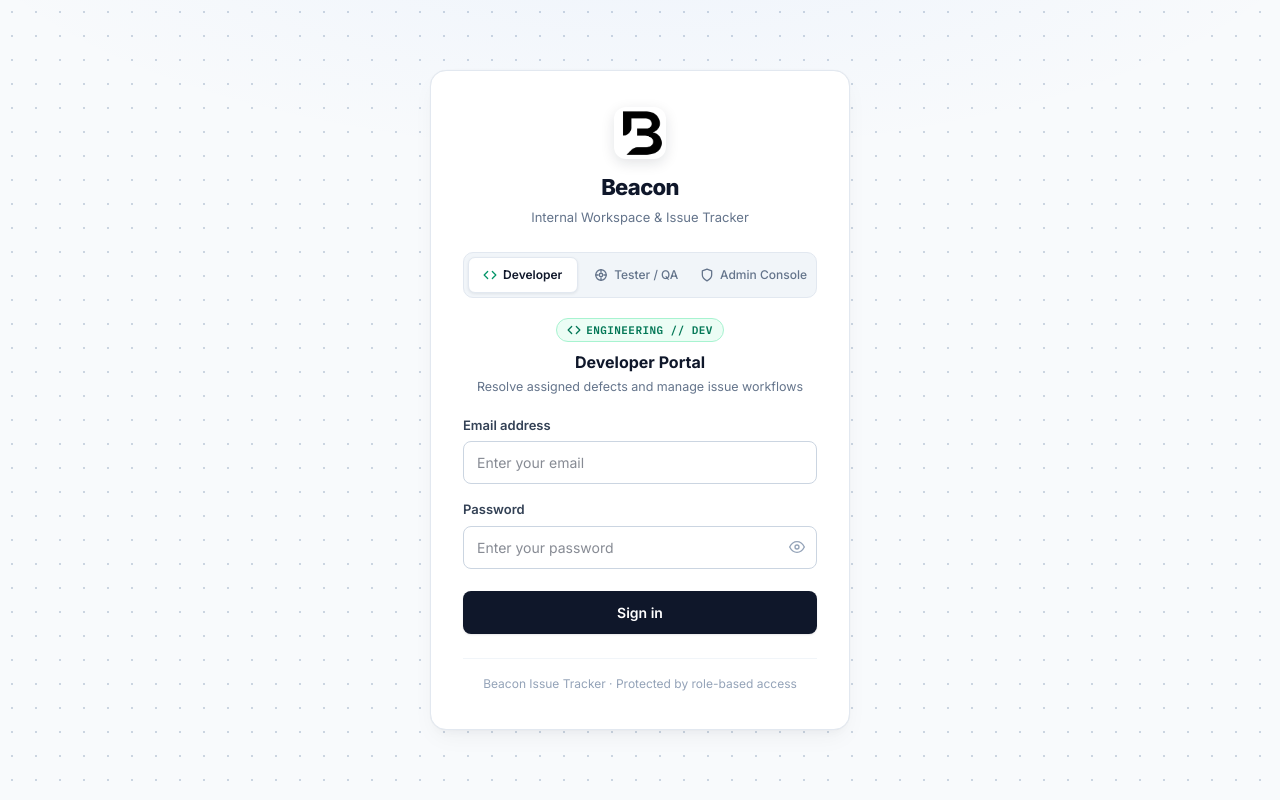
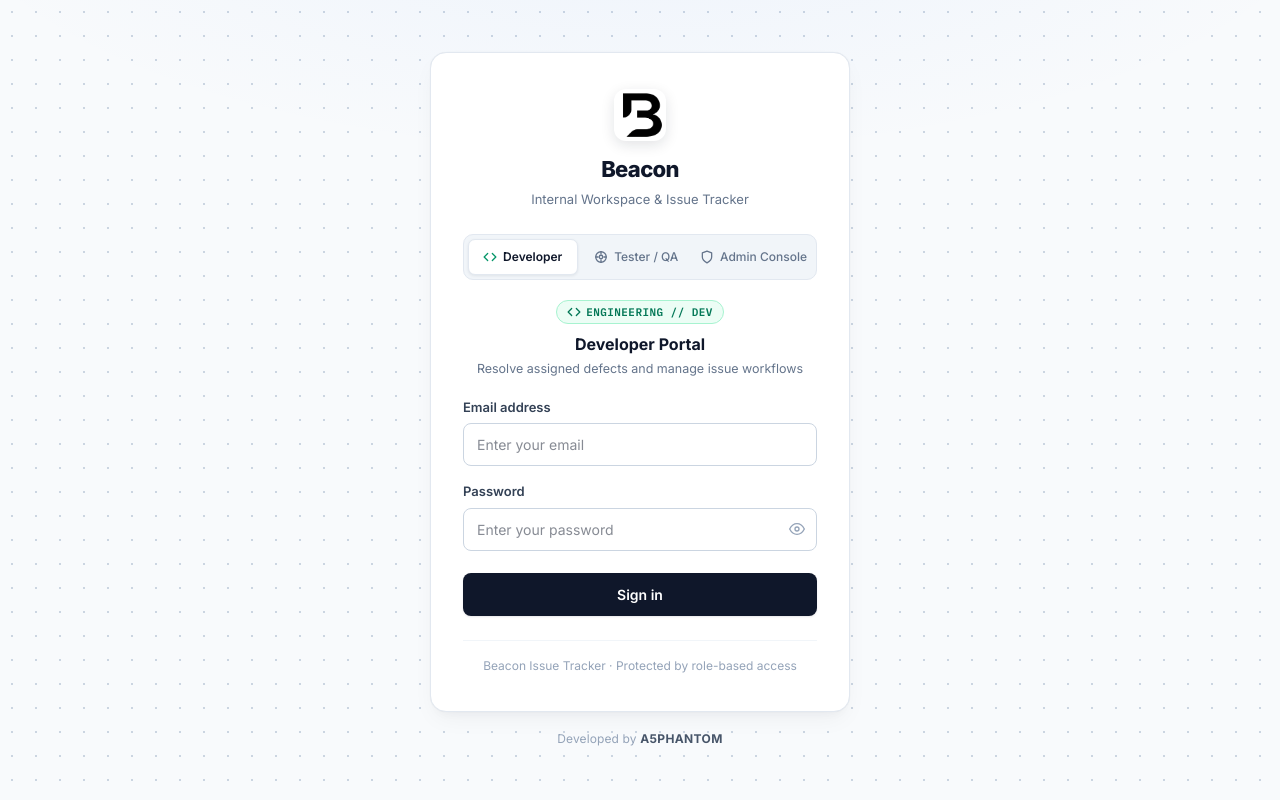
Before and after one commit to A5PHANTOM/Beacon, a Next.js app: page /login in a window 1280 px wide. Built offline with nearby package versions, Linux system fonts and the light colour scheme.

Commit message:
feat: add developer attribution across application views

```diff
--- a/src/app/(auth)/login/page.tsx
+++ b/src/app/(auth)/login/page.tsx
@@ -496,8 +496,11 @@ export default function LoginPage() {
   return (
     <Suspense
       fallback={
-        <div style={{ minHeight: "100vh", display: "flex", alignItems: "center", justifyContent: "center", backgroundColor: "#F8FAFC", color: "#64748B", fontSize: 14 }}>
-          Loading…
+        <div style={{ minHeight: "100vh", display: "flex", flexDirection: "column", alignItems: "center", justifyContent: "center", backgroundColor: "#F8FAFC", color: "#64748B", fontSize: 14 }}>
+          <div>Loading…</div>
+          <div style={{ marginTop: 18, fontSize: 12, color: "#94A3B8" }}>
+            Developed by <span style={{ fontWeight: 700, color: "#475569" }}>A5PHANTOM</span>
+          </div>
         </div>
       }
     >
@@ -512,6 +515,7 @@ function LoginPageContent() {
       style={{
         minHeight: "100vh",
         display: "flex",
+        flexDirection: "column",
         alignItems: "center",
         justifyContent: "center",
         backgroundColor: "#F8FAFC",
@@ -522,6 +526,20 @@ function LoginPageContent() {
       }}
     >
       <LoginForm />
+      <div
+        style={{
+          marginTop: 18,
+          textAlign: "center",
+          fontSize: 12,
+          color: "#94A3B8",
+          letterSpacing: "0.01em",
+        }}
+      >
+        Developed by{" "}
+        <span style={{ fontWeight: 700, color: "#475569", letterSpacing: "0.03em" }}>
+          A5PHANTOM
+        </span>
+      </div>
     </div>
   );
 }
```
Also changed, not shown: 1 other file (tests, documents, lock files or other folders).
